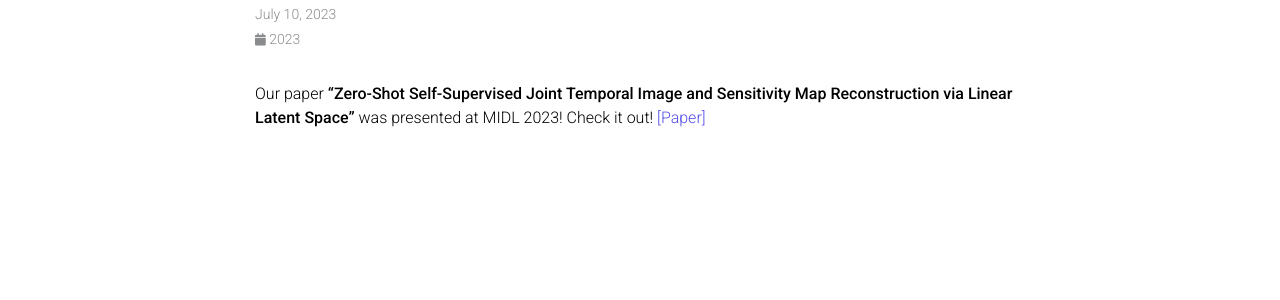
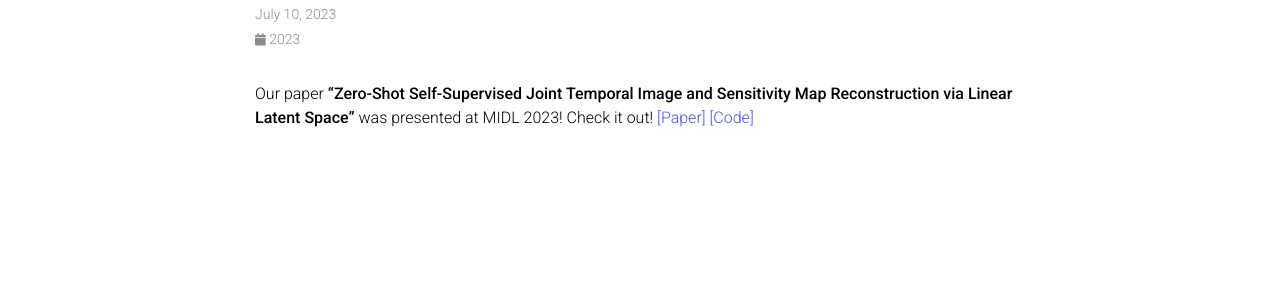
Before and after one commit to molinzhang/molinzhang.github.io, a Jekyll site: the page built from _news/20230710_midl.md, in a window 1280 px wide. Shown: the part 157-457 px from the top of the page. Built offline with Jekyll 4.4.1, drawn with Linux system fonts in a browser that asks for light colours; comment, search, counter and statistics services are not loaded; a style sheet for code colours, icons or effects is not loaded.

Commit message:
Update 20230710_midl.md

```diff
--- a/_news/20230710_midl.md
+++ b/_news/20230710_midl.md
@@ -3,6 +3,6 @@ layout: post
 date: 2023-07-10 07:59:00-0400
 inline: true
 ---
-Our paper **"Zero-Shot Self-Supervised Joint Temporal Image and Sensitivity Map Reconstruction via Linear Latent Space"** was presented at MIDL 2023! Check it out! [\[Paper\]](https://openreview.net/pdf?id=gaMVPWvzF1d)
+Our paper **"Zero-Shot Self-Supervised Joint Temporal Image and Sensitivity Map Reconstruction via Linear Latent Space"** was presented at MIDL 2023! Check it out! [\[Paper\]](https://openreview.net/pdf?id=gaMVPWvzF1d) [\[Code\]](https://github.com/molinzhang/Zero-Shot-Self-Supervised-Temporal-MRI-Reconstruction-via-Linear-Latent-Space/tree/main)
 <!--
 [https://openaccess.thecvf.com/content/CVPR2023/papers/Wang_Semi-Supervised_Parametric_Real-World_Image_Harmonization_CVPR_2023_paper.pdf \[Paper\]][https://www.youtube.com/watch?v=SGAyDbJPyps \[Video\]][https://github.com/adobe/PIH \[Code\]][cvpr23_poster_8236.pdf \[Poster\]] -->
```
